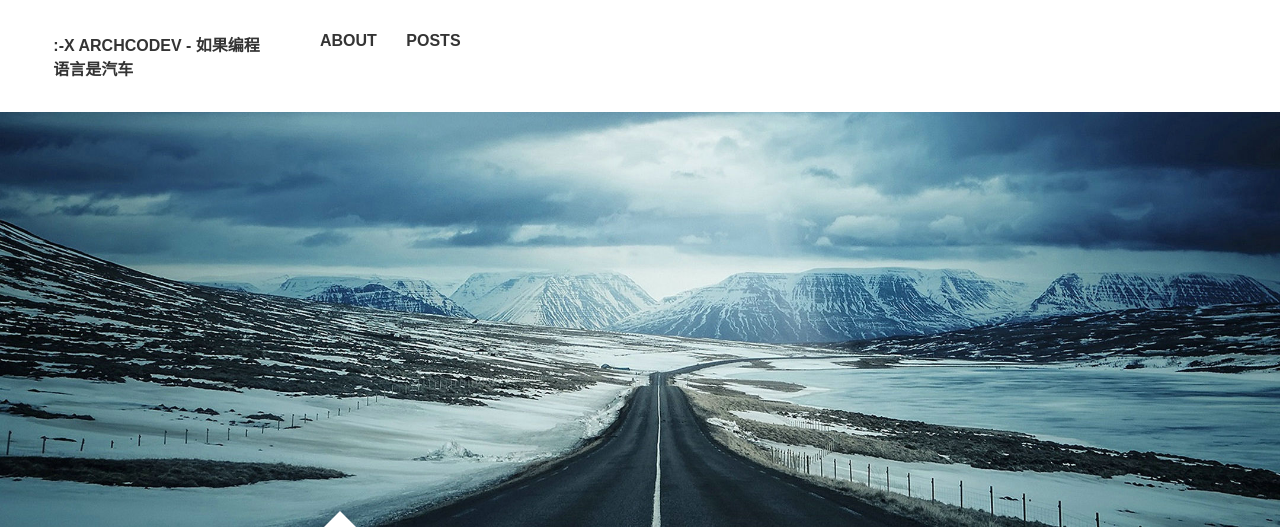
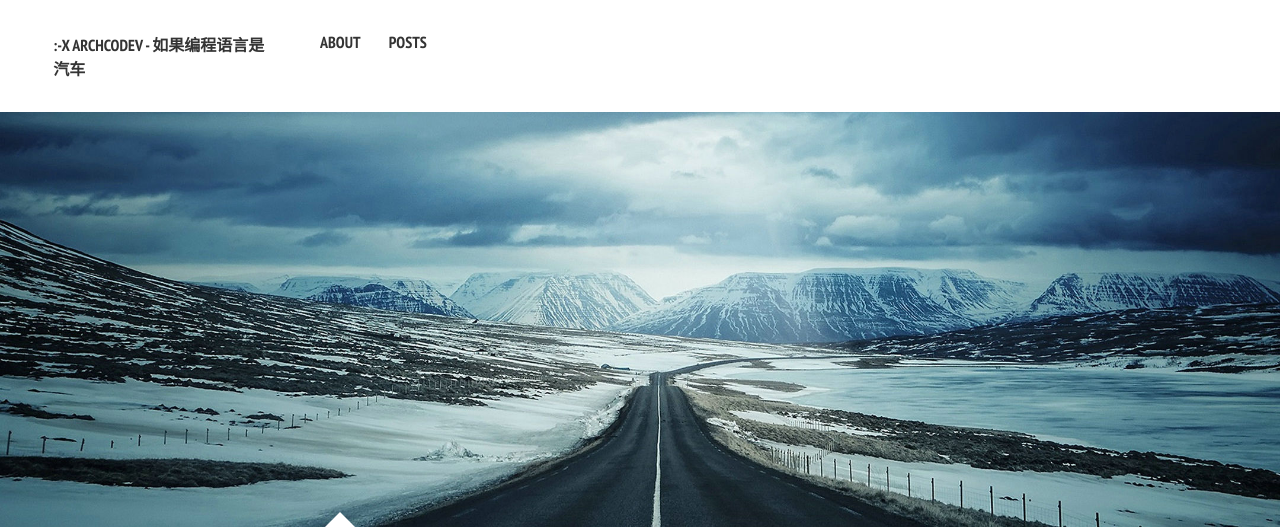
Before and after one commit to DukeWong/dukewong.github.io, a Jekyll site: the page built from index.md, in a window 1280 px wide. Shown: the top 531 px of the page. Built offline with Jekyll 4.4.1, drawn with Linux system fonts in a browser that asks for light colours; nearby versions of some CDN libraries; some web fonts are replaced.

Commit message:
modify url

```diff
--- a/_includes/_head.html
+++ b/_includes/_head.html
@@ -36,7 +36,7 @@
 <!-- Modernizr -->
 <script src="{{ site.url }}/assets/js/vendor/modernizr-2.7.1.custom.min.js"></script>
 
-<link href='//fonts.useso.com/css?family=PT+Sans+Narrow:400,700%7CPT+Serif:400,700,400italic' rel='stylesheet' type='text/css'>
+<link href='//fonts.googleapis.com/css?family=PT+Sans+Narrow:400,700%7CPT+Serif:400,700,400italic' rel='stylesheet' type='text/css'>
 
 <!-- Icons -->
 <!-- 16x16 -->
```
